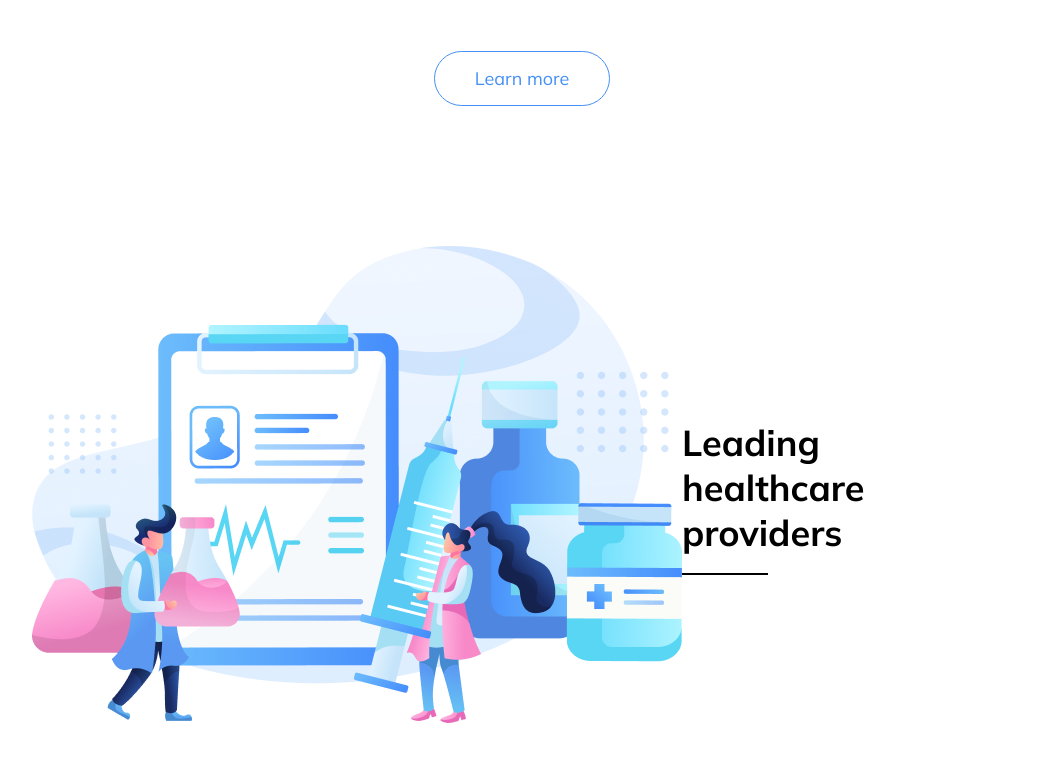
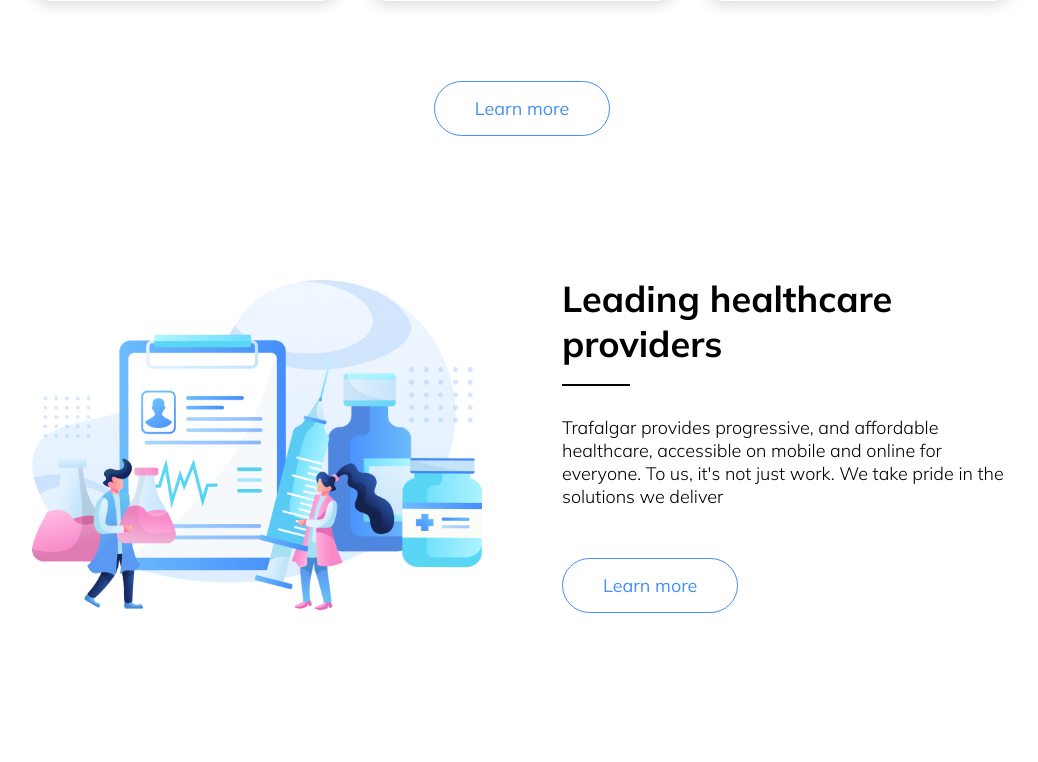
Before and after one commit to Orisabiyi/v-health, a React (Create React App) app: page / in a window 1280 px wide. Shown: the part 1674-2436 px from the top of the page, without its empty margins (118-1156 px from the left). After the commit the page ends 2357 px from the top, so only its background shows below. Built offline with nearby package versions, Linux system fonts and the light colour scheme.

Commit message:
styled the second section of the lading page

```diff
--- a/src/components/Provider.js
+++ b/src/components/Provider.js
@@ -10,6 +10,12 @@
 
       <div className="section__info">
         <h2 className="header-sec-2">Leading healthcare providers</h2>
+        <p>
+          Trafalgar provides progressive, and affordable healthcare, accessible
+          on mobile and online for everyone. To us, it's not just work. We take
+          pride in the solutions we deliver
+        </p>
+        <button className="btn btn--1">Learn more</button>
       </div>
     </section>
   );
--- a/src/index.css
+++ b/src/index.css
@@ -10,6 +10,7 @@
   --color-neutral: #ffffff;
 
   --padding: 7rem 15rem;
+  --flex-parent-gap: 8rem;
 }
 
 *,
@@ -115,9 +116,23 @@
   align-items: center;
 }
 
+.service__card {
+  display: grid;
+  grid-template-columns: repeat(3, 1fr);
+  gap: 3rem;
+}
+
+.section__info {
+  display: flex;
+  align-items: flex-start;
+  justify-content: center;
+  flex-direction: column;
+  gap: 5rem;
+}
+
 .section-service {
   flex-direction: column;
-  gap: 7rem;
+  gap: var(--flex-parent-gap);
 }
 
 .section-service > p {
@@ -128,10 +143,20 @@
   color: var(--color-text-gray);
 }
 
-.service__card {
-  display: grid;
-  grid-template-columns: repeat(3, 1fr);
-  gap: 3rem;
+.section-provider {
+  gap: var(--flex-parent-gap);
+}
+
+.section__img,
+.section__info {
+  flex: 1;
+}
+
+.section__img img {
+  display: block;
+  width: 100%;
+  height: 100%;
+  object-fit: cover;
 }
 
 .card {
@@ -163,18 +188,19 @@
   position: absolute;
   bottom: -2rem;
 
-  width: 26%;
   height: 2px;
   background: rgb(0, 0, 0);
 }
 
 .header-sec-1::after {
   left: 50%;
+  width: 25%;
   transform: translateX(-50%);
 }
 
 .header-sec-2::after {
   left: 0;
+  width: 15%;
 }
 
 h3 {
```
